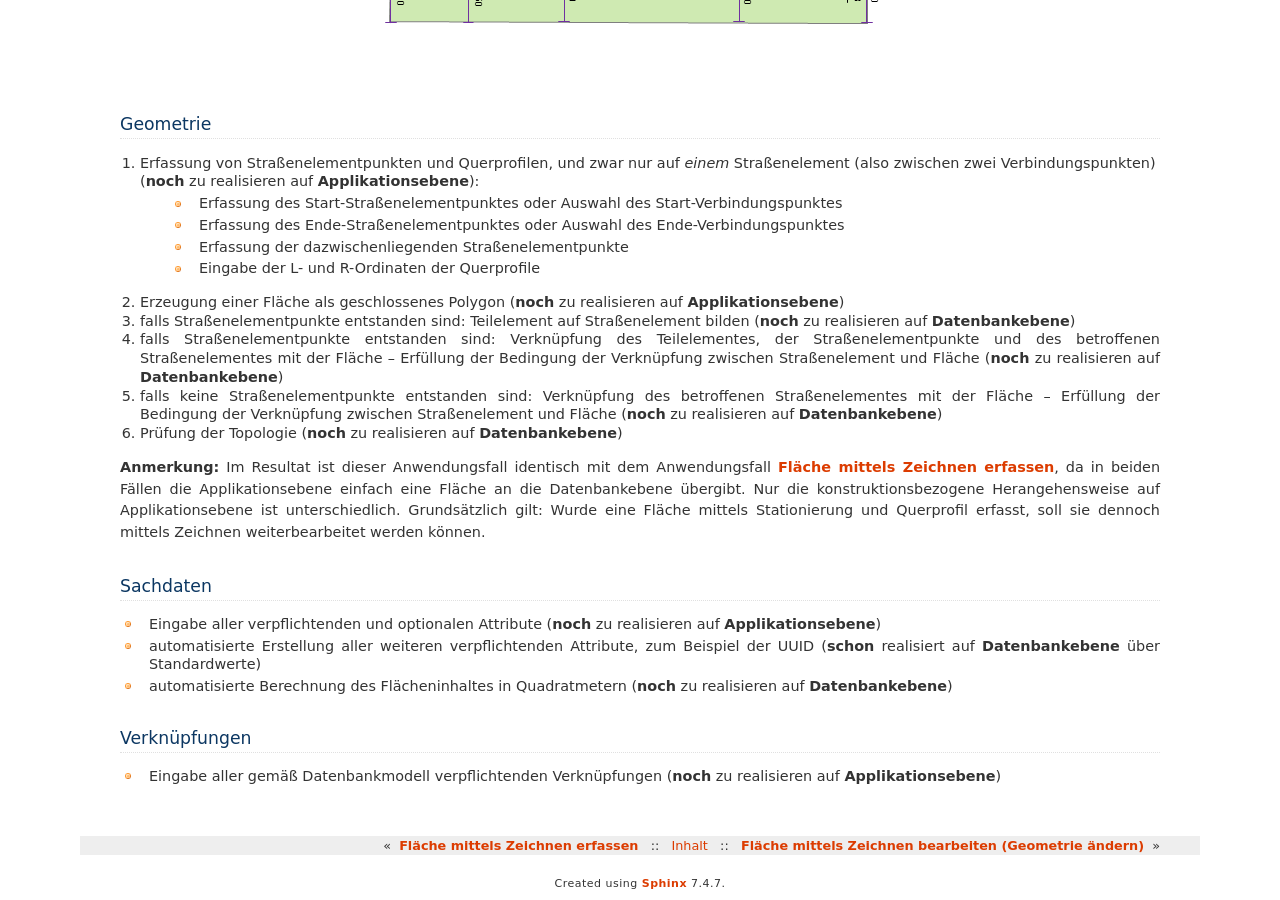
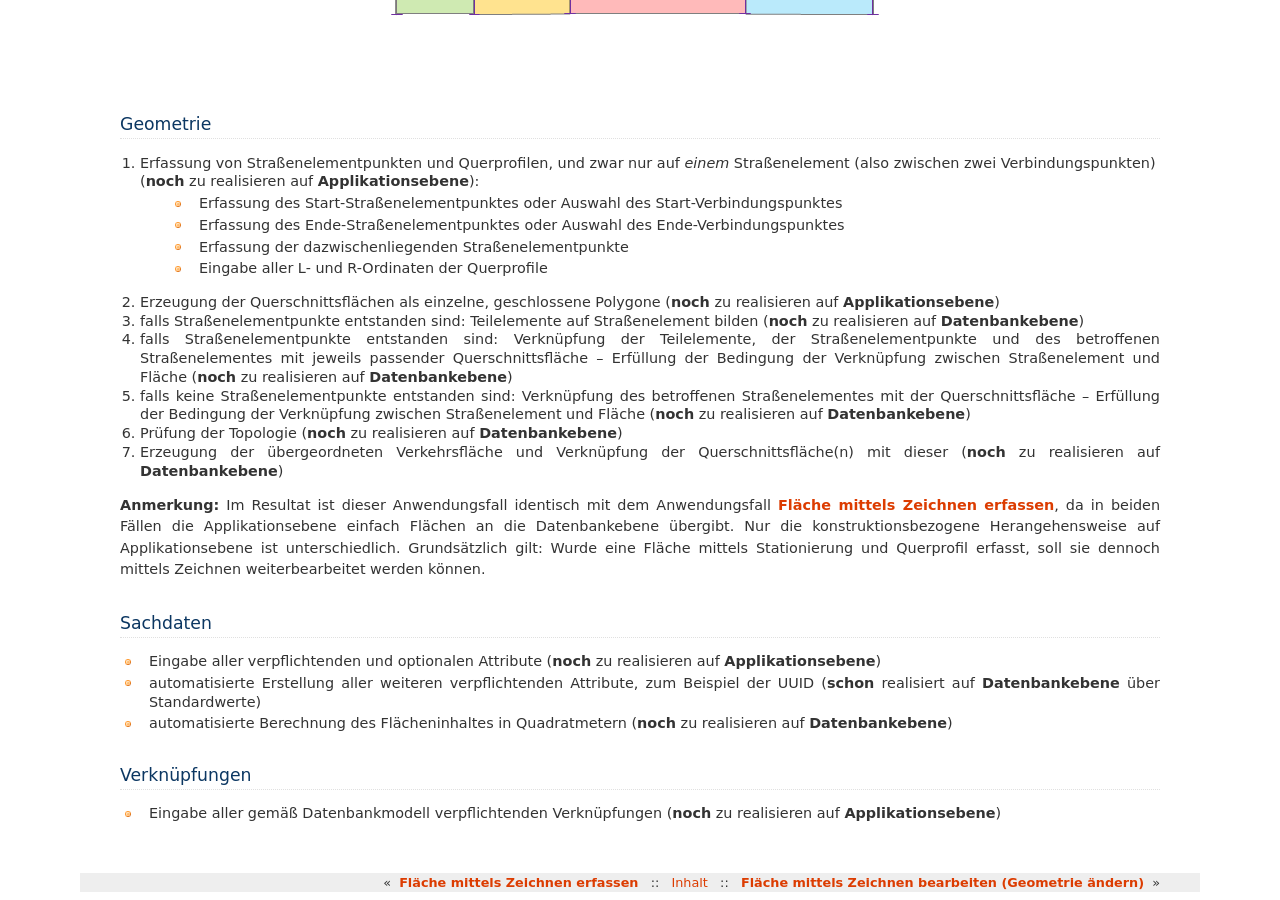
Before and after one commit to rostock/ukos-anwendungsfaelle, a Sphinx documentation site: the page built from source/flaechen/flaeche-erfassen-trapezmodell.rst, in a window 1280 px wide and 900 px high, scrolled down 671 px. Built offline with Sphinx 7.4.7, drawn with Linux system fonts in a browser that asks for light colours.

Commit message:
Korrekturen nach Verständigung auf Treffen am 06.11.2018

```diff
--- a/source/flaechen/flaeche-bearbeiten-zeichnen.rst
+++ b/source/flaechen/flaeche-bearbeiten-zeichnen.rst
@@ -17,7 +17,7 @@ Geometrie
 #. falls nach wie vor keine Straßenelementpunkte existieren bzw. entstanden sind: Neuverknüpfung des betroffenen Straßenelementes mit der Fläche – Erfüllung der Bedingung der Verknüpfung zwischen Straßenelement und Fläche (**noch** zu realisieren auf **Datenbankebene**)
 #. Prüfung der Topologie (**noch** zu realisieren auf **Datenbankebene**)
 
-**Anmerkung:** Im Resultat ist dieser Anwendungsfall identisch mit dem Anwendungsfall :doc:`../flaechen/flaeche-bearbeiten-trapezmodell`, da in beiden Fällen die Applikationsebene einfach eine Fläche an die Datenbankebene übergibt. Nur die konstruktionsbezogene Herangehensweise auf Applikationsebene ist unterschiedlich. Grundsätzlich gilt: Wurde eine Fläche mittels Zeichnen erfasst, soll sie dennoch mittels Stationierung und Querprofil weiterbearbeitet werden können.
+**Anmerkung:** Im Resultat ist dieser Anwendungsfall identisch mit dem Anwendungsfall :doc:`../flaechen/flaeche-bearbeiten-trapezmodell`, da in beiden Fällen die Applikationsebene einfach Flächen an die Datenbankebene übergibt. Nur die konstruktionsbezogene Herangehensweise auf Applikationsebene ist unterschiedlich. Grundsätzlich gilt: Wurde eine Fläche mittels Zeichnen erfasst, soll sie dennoch mittels Stationierung und Querprofil weiterbearbeitet werden können.
 
 .. _flaeche-bearbeiten-zeichnen_sachdaten:
 
--- a/source/flaechen/flaeche-erfassen-trapezmodell.rst
+++ b/source/flaechen/flaeche-erfassen-trapezmodell.rst
@@ -14,14 +14,15 @@ Geometrie
     * Erfassung des Start-Straßenelementpunktes oder Auswahl des Start-Verbindungspunktes
     * Erfassung des Ende-Straßenelementpunktes oder Auswahl des Ende-Verbindungspunktes
     * Erfassung der dazwischenliegenden Straßenelementpunkte
-    * Eingabe der L- und R-Ordinaten der Querprofile
-#. Erzeugung einer Fläche als geschlossenes Polygon (**noch** zu realisieren auf **Applikationsebene**)
-#. falls Straßenelementpunkte entstanden sind: Teilelement auf Straßenelement bilden (**noch** zu realisieren auf **Datenbankebene**)
-#. falls Straßenelementpunkte entstanden sind: Verknüpfung des Teilelementes, der Straßenelementpunkte und des betroffenen Straßenelementes mit der Fläche – Erfüllung der Bedingung der Verknüpfung zwischen Straßenelement und Fläche (**noch** zu realisieren auf **Datenbankebene**)
-#. falls keine Straßenelementpunkte entstanden sind: Verknüpfung des betroffenen Straßenelementes mit der Fläche – Erfüllung der Bedingung der Verknüpfung zwischen Straßenelement und Fläche (**noch** zu realisieren auf **Datenbankebene**)
+    * Eingabe aller L- und R-Ordinaten der Querprofile
+#. Erzeugung der Querschnittsflächen als einzelne, geschlossene Polygone (**noch** zu realisieren auf **Applikationsebene**)
+#. falls Straßenelementpunkte entstanden sind: Teilelemente auf Straßenelement bilden (**noch** zu realisieren auf **Datenbankebene**)
+#. falls Straßenelementpunkte entstanden sind: Verknüpfung der Teilelemente, der Straßenelementpunkte und des betroffenen Straßenelementes mit jeweils passender Querschnittsfläche – Erfüllung der Bedingung der Verknüpfung zwischen Straßenelement und Fläche (**noch** zu realisieren auf **Datenbankebene**)
+#. falls keine Straßenelementpunkte entstanden sind: Verknüpfung des betroffenen Straßenelementes mit der Querschnittsfläche – Erfüllung der Bedingung der Verknüpfung zwischen Straßenelement und Fläche (**noch** zu realisieren auf **Datenbankebene**)
 #. Prüfung der Topologie (**noch** zu realisieren auf **Datenbankebene**)
+#. Erzeugung der übergeordneten Verkehrsfläche und Verknüpfung der Querschnittsfläche(n) mit dieser (**noch** zu realisieren auf **Datenbankebene**)
 
-**Anmerkung:** Im Resultat ist dieser Anwendungsfall identisch mit dem Anwendungsfall :doc:`../flaechen/flaeche-erfassen-zeichnen`, da in beiden Fällen die Applikationsebene einfach eine Fläche an die Datenbankebene übergibt. Nur die konstruktionsbezogene Herangehensweise auf Applikationsebene ist unterschiedlich. Grundsätzlich gilt: Wurde eine Fläche mittels Stationierung und Querprofil erfasst, soll sie dennoch mittels Zeichnen weiterbearbeitet werden können.
+**Anmerkung:** Im Resultat ist dieser Anwendungsfall identisch mit dem Anwendungsfall :doc:`../flaechen/flaeche-erfassen-zeichnen`, da in beiden Fällen die Applikationsebene einfach Flächen an die Datenbankebene übergibt. Nur die konstruktionsbezogene Herangehensweise auf Applikationsebene ist unterschiedlich. Grundsätzlich gilt: Wurde eine Fläche mittels Stationierung und Querprofil erfasst, soll sie dennoch mittels Zeichnen weiterbearbeitet werden können.
 
 
 .. _flaeche-erfassen-trapezmodell_sachdaten:
--- a/source/flaechen/flaeche-erfassen-zeichnen.rst
+++ b/source/flaechen/flaeche-erfassen-zeichnen.rst
@@ -17,7 +17,7 @@ Geometrie
 #. falls keine Straßenelementpunkte entstanden sind: Verknüpfung des betroffenen Straßenelementes mit der Fläche – Erfüllung der Bedingung der Verknüpfung zwischen Straßenelement und Fläche (**noch** zu realisieren auf **Datenbankebene**)
 #. Prüfung der Topologie (**noch** zu realisieren auf **Datenbankebene**)
 
-**Anmerkung:** Im Resultat ist dieser Anwendungsfall identisch mit dem Anwendungsfall :doc:`../flaechen/flaeche-erfassen-trapezmodell`, da in beiden Fällen die Applikationsebene einfach eine Fläche an die Datenbankebene übergibt. Nur die konstruktionsbezogene Herangehensweise auf Applikationsebene ist unterschiedlich. Grundsätzlich gilt: Wurde eine Fläche mittels Zeichnen erfasst, soll sie dennoch mittels Stationierung und Querprofil weiterbearbeitet werden können.
+**Anmerkung:** Im Resultat ist dieser Anwendungsfall identisch mit dem Anwendungsfall :doc:`../flaechen/flaeche-erfassen-trapezmodell`, da in beiden Fällen die Applikationsebene einfach ein Flächen an die Datenbankebene übergibt. Nur die konstruktionsbezogene Herangehensweise auf Applikationsebene ist unterschiedlich. Grundsätzlich gilt: Wurde eine Fläche mittels Zeichnen erfasst, soll sie dennoch mittels Stationierung und Querprofil weiterbearbeitet werden können.
 
 .. _flaeche-erfassen-zeichnen_sachdaten:
 
```
Also changed, not shown: source/flaechen/flaeche-bearbeiten-trapezmodell.rst (+7 -6 lines), source/_static/flaeche-erfassen-trapezmodell.png.
